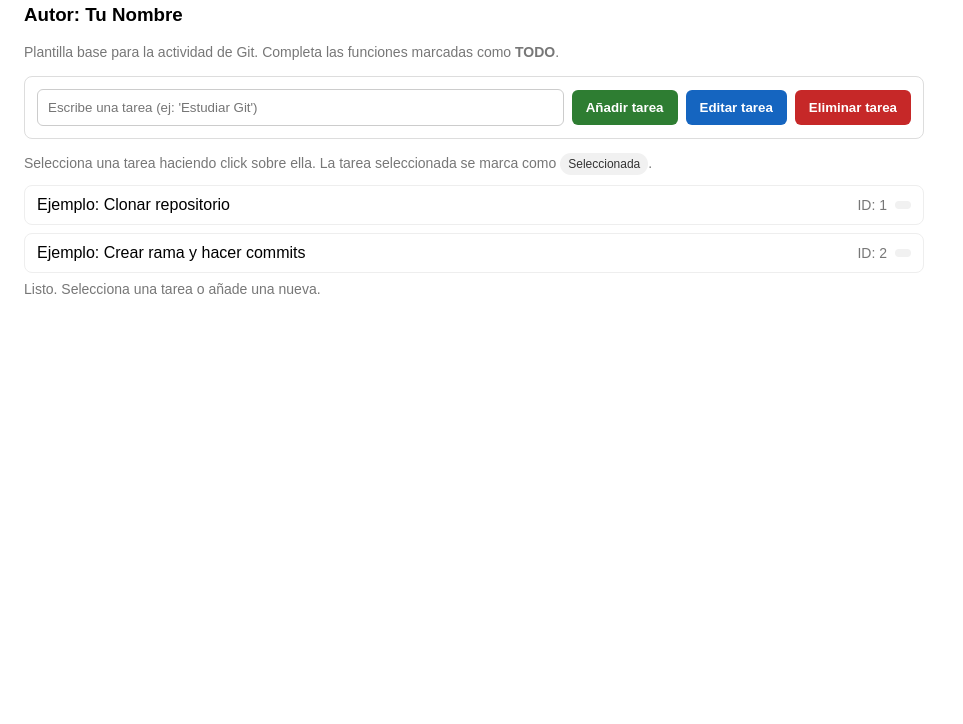
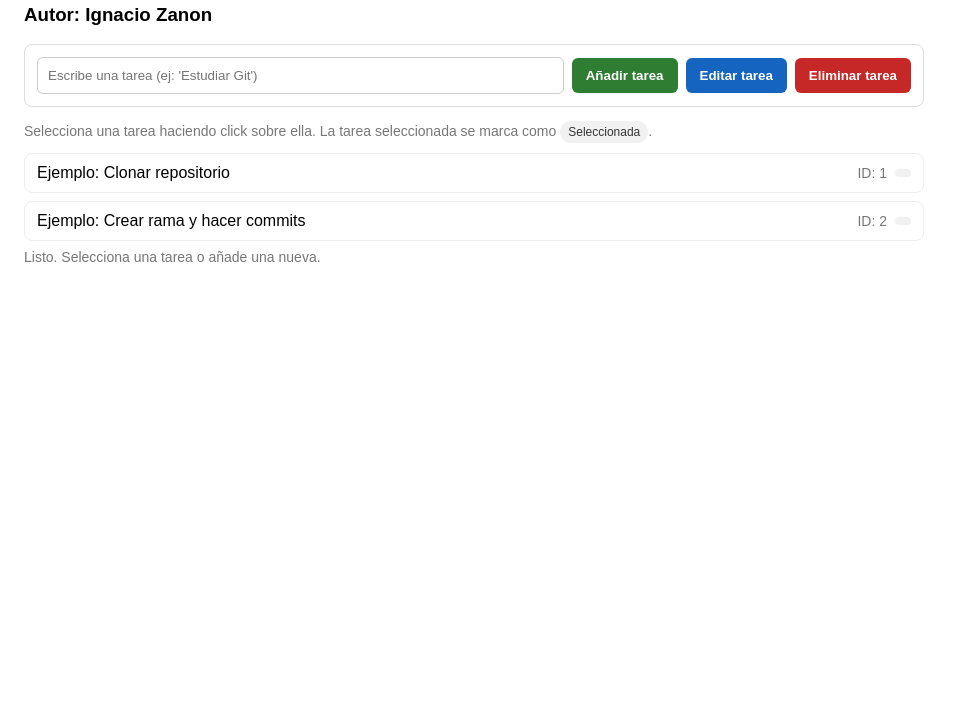
Before and after one commit to izanonbernal/gestor-tareas, a plain HTML site: page index.html in a window 1280 px wide. Shown: the part 76-800 px from the top of the page, without its empty margins (0-963 px from the left). Drawn offline with Linux system fonts and the light colour scheme.

Commit message:
mi nombre

```diff
--- a/index.html
+++ b/index.html
@@ -79,9 +79,9 @@
 </head>
 <body>
   <h1>Gestor de tareas</h1>
-  <h3>Autor: Tu Nombre</h3>
+  <h3>Autor: Ignacio Zanon</h3>
 
-  <p class="muted">Plantilla base para la actividad de Git. Completa las funciones marcadas como <strong>TODO</strong>.</p>
+
 
   <div class="panel">
     <input id="taskInput" type="text" placeholder="Escribe una tarea (ej: 'Estudiar Git')" />
```
